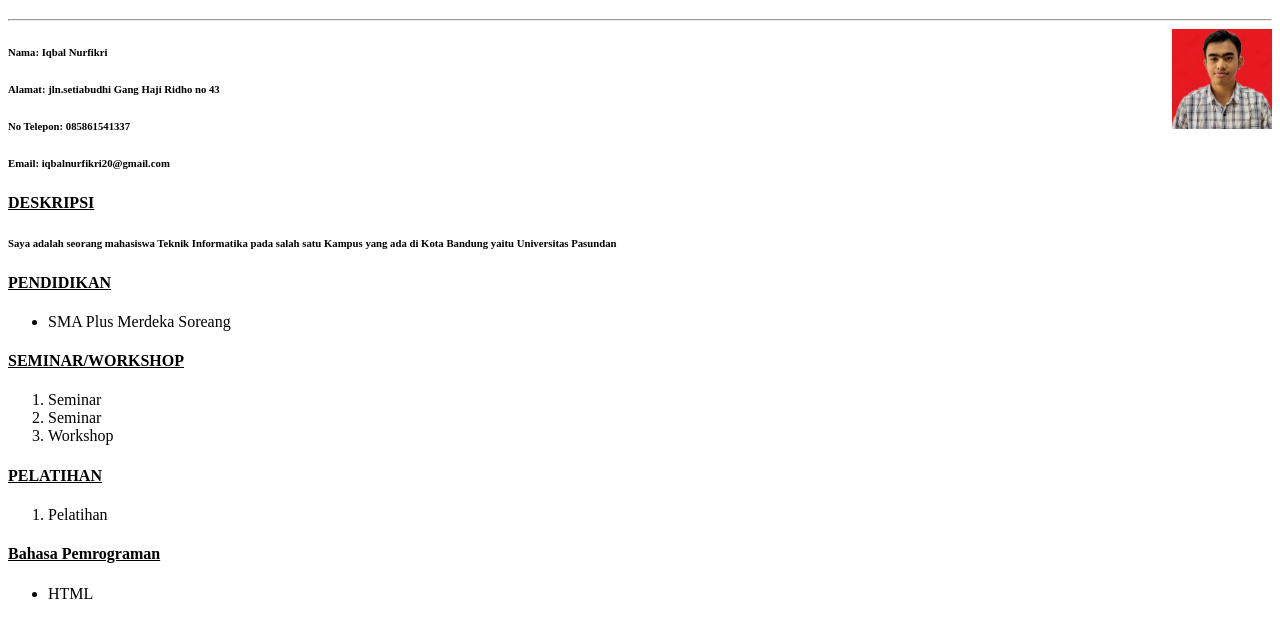
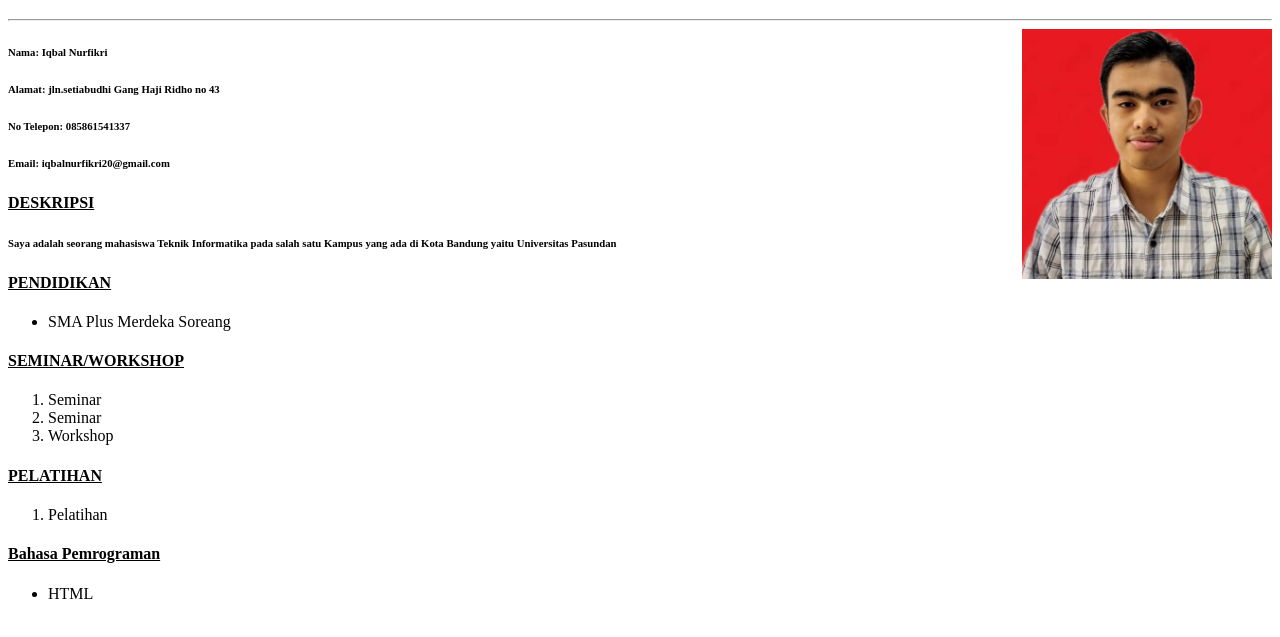
Before and after one commit to MangEakLur/itw2023_233040086, a plain HTML site: page latihan/latihan1/T1233040086.html in a window 1280 px wide. Shown: the part 61-698 px from the top of the page. Drawn offline with Linux system fonts and the light colour scheme.

Commit message:
Mengerjakan T1

```diff
--- a/latihan/latihan1/T1233040086.html
+++ b/latihan/latihan1/T1233040086.html
@@ -8,7 +8,7 @@
 <body>
     <h1 ALIGN="CENTER">CURICULUM VITAE</h1>
     <hr>
-    <img align="RIGHT" src="iqbalnurfikri.jpg" alt="iqbalnurfikri" height="100" width="100">
+    <img align="RIGHT" src="iqbalnurfikri.jpg" alt="iqbalnurfikri" height="250" width="250">
     <h6>Nama: Iqbal Nurfikri</h6>
     <h6>Alamat: jln.setiabudhi Gang Haji Ridho no 43</h6>
     <h6>No Telepon: 085861541337</h6>
```
